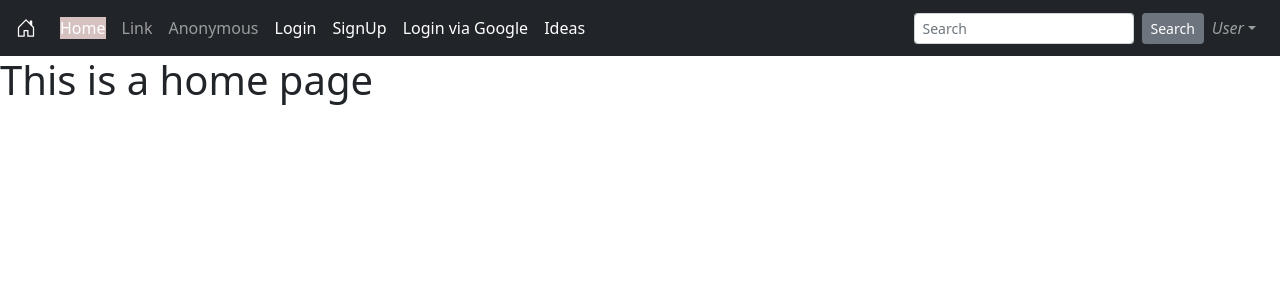
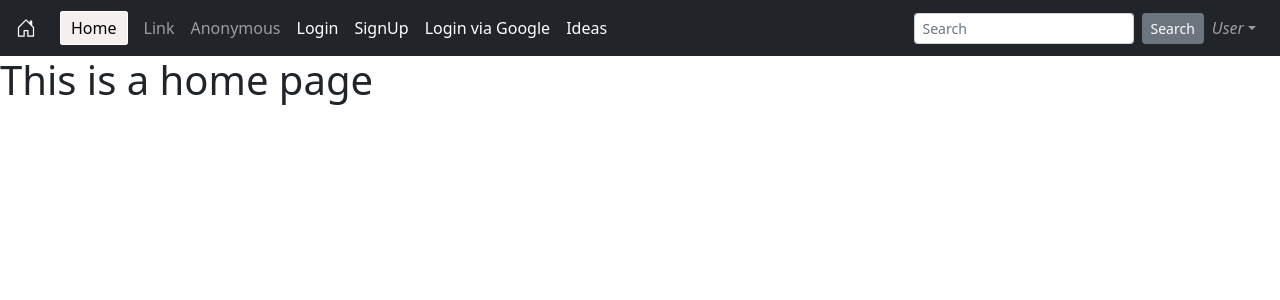
Before and after one commit to lissa3/ideas, a Vue app in the folder front/: page / in a window 1280 px wide. Shown: the top 300 px of the page. Built offline with nearby package versions, Linux system fonts and the light colour scheme; no server answers.

Commit message:
change bg in Menu component

```diff
--- a/front/src/components/Menu.vue
+++ b/front/src/components/Menu.vue
@@ -25,8 +25,6 @@
               >Login via Google</router-link>
         </b-nav-item>
       </template>
-
-
 
 
         <b-nav-item href="#"><router-link :to="{ name: 'ideaGeneral' }" class="link-decor" active-class="active"
@@ -115,6 +113,10 @@ export default {
   color:black;
 }
 .active{
-  background-color: rgb(214, 193, 193);
+  background-color: rgb(245, 239, 239);
+  color:black;
+  padding:5px 10px;
+  border: 1px solid white;
+  border-radius: 3px;
 }
 </style>
```
